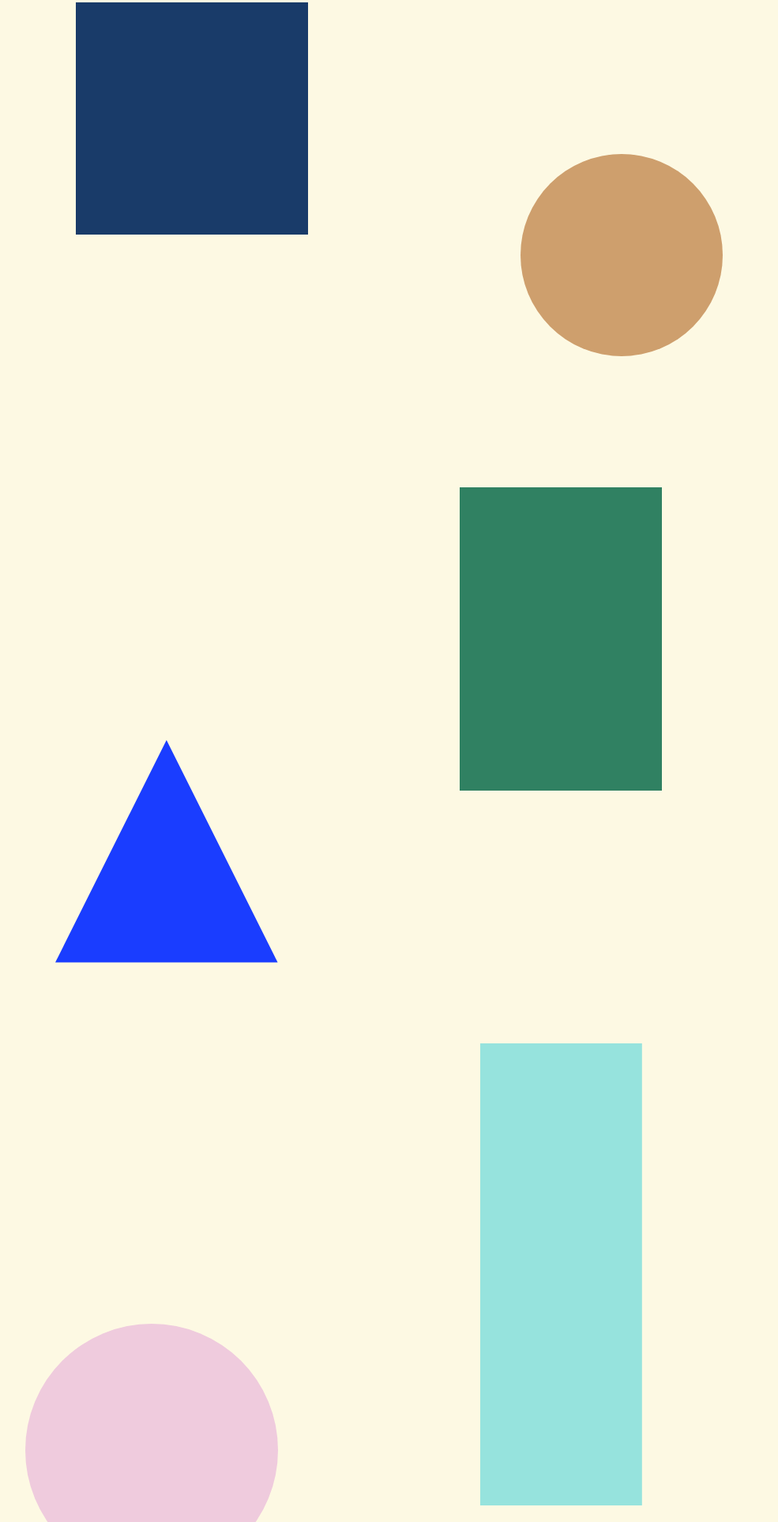
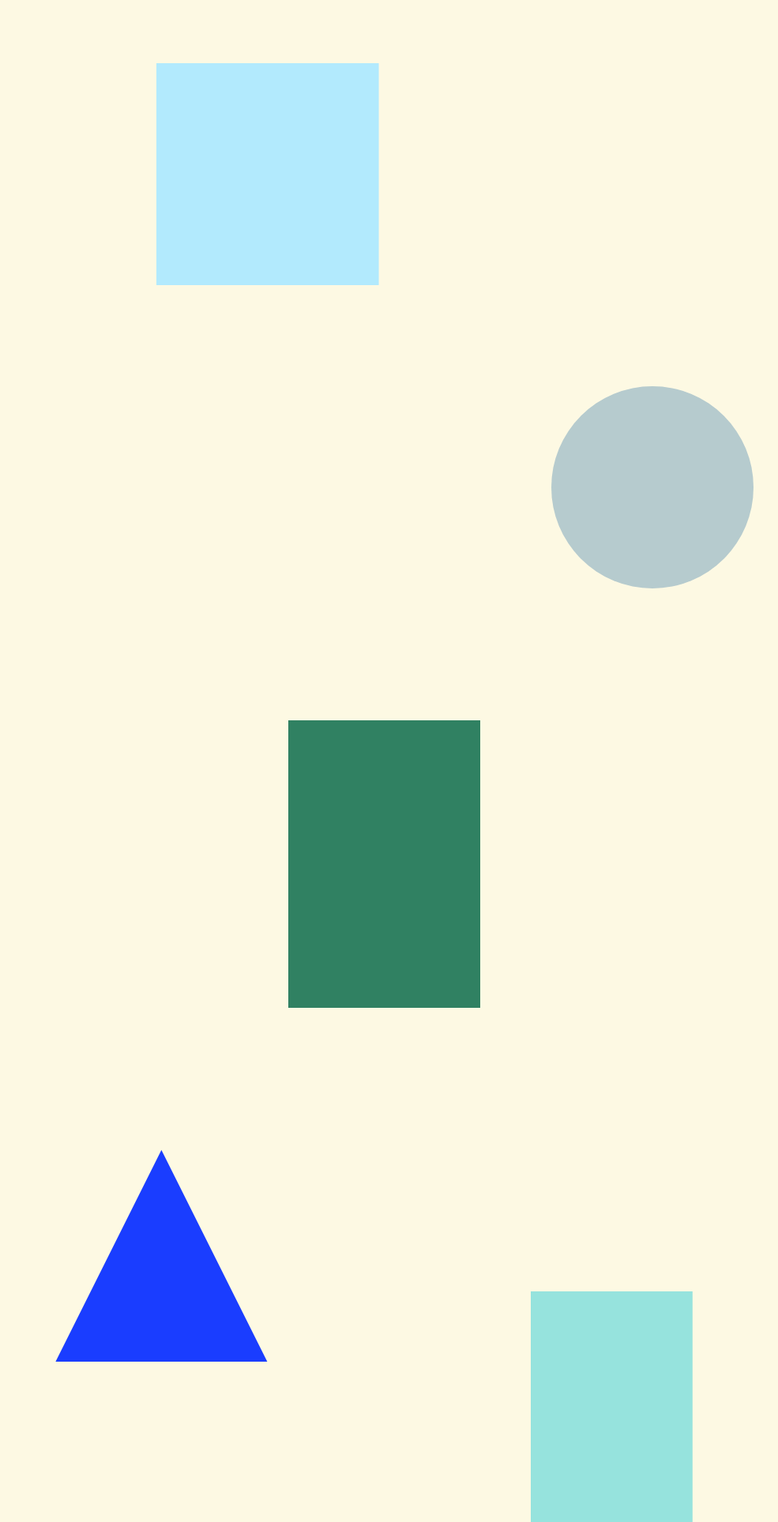
Before and after one commit to Mohiohio/brick-foundry, a website: page src/work/index.html in a window 1280 px wide. Shown: the part 1837-3764 px from the top of the page at 79% size, without its empty margins (160-1145 px from the left). Drawn offline with Linux system fonts and the light colour scheme; a web font is replaced by a local one.

Commit message:
stewing over index

```diff
--- a/src/work/index.html
+++ b/src/work/index.html
@@ -208,7 +208,7 @@
               </a>
             </li>
 
-            <li class="work-item" style="margin-left: 20vw; margin-top: 1vw">
+            <li class="work-item" style="margin-left: 20vw; margin-top: 3vw">
               <a href="/work/insight-faces.html" style="width: 15vw">
                 <div
                   class="work-item__image"
@@ -222,7 +222,7 @@
               </a>
             </li>
 
-            <li class="work-item" style="margin-left: 53vw; margin-top: -15vw">
+            <li class="work-item" style="margin-left: 55vw; margin-top: -13vw">
               <a href="/work/smoko-room.html" style="width: 28vw">
                 <div
                   class="work-item__image"
@@ -234,8 +234,8 @@
               </a>
             </li>
 
-            <li class="work-item" style="margin-left: 20vw; margin-top: 17vw">
-              <a href="/work/ksubi-still-life.html" style="width: 23vw">
+            <li class="work-item" style="margin-left: 28vw; margin-top: 19vw">
+              <a href="/work/ksubi-still-life.html" style="width: 22vw">
                 <div
                   class="work-item__image"
                   style="
@@ -243,25 +243,25 @@
                   "
                 ></div>
                 <svg class="work-item__shape" viewBox="0 0 200 200">
-                  <use href="#shape-illustration" fill="#193B69" />
+                  <use href="#shape-illustration" fill="#b2eafd" />
                 </svg>
               </a>
             </li>
 
-            <li class="work-item" style="margin-left: 64vw; margin-top: -8vw">
+            <li class="work-item" style="margin-left: 67vw; margin-top: 10vw">
               <a href="/work/skraps.html" style="width: 20vw">
                 <div
                   class="work-item__image"
                   style="background-image: url(../assets/hovers/skraps.png)"
                 ></div>
                 <svg class="work-item__shape" viewBox="0 0 200 200">
-                  <use href="#shape-branding" fill="#CE9F6D" />
+                  <use href="#shape-branding" fill="#b6cbce" />
                 </svg>
               </a>
             </li>
 
-            <li class="work-item" style="margin-left: 58vw; margin-top: 13vw">
-              <a href="/work/insight-mayhem.html" style="width: 20vw">
+            <li class="work-item" style="margin-left: 41vw; margin-top: 13vw">
+              <a href="/work/insight-mayhem.html" style="width: 19vw">
                 <div
                   class="work-item__image"
                   style="
@@ -274,8 +274,8 @@
               </a>
             </li>
 
-            <li class="work-item" style="margin-left: 18vw; margin-top: -5vw">
-              <a href="/work/ilk-publication.html" style="width: 22vw">
+            <li class="work-item" style="margin-left: 18vw; margin-top: 14vw">
+              <a href="/work/ilk-publication.html" style="width: 21vw">
                 <div
                   class="work-item__image"
                   style="
@@ -288,7 +288,7 @@
               </a>
             </li>
 
-            <li class="work-item" style="margin-left: 60vw; margin-top: 8vw">
+            <li class="work-item" style="margin-left: 65vw; margin-top: -7vw">
               <a href="/work/insight-dark-cult.html" style="width: 16vw">
                 <div
                   class="work-item__image"
@@ -302,8 +302,8 @@
               </a>
             </li>
 
-            <li class="work-item" style="margin-left: 15vw; margin-top: -18vw">
-              <a href="/work/side-on.html" style="width: 25vw">
+            <li class="work-item" style="margin-left: 20vw; margin-top: -5vw">
+              <a href="/work/side-on.html" style="width: 24vw">
                 <div
                   class="work-item__image"
                   style="background-image: url(../assets/hovers/side_on.png)"
@@ -314,8 +314,8 @@
               </a>
             </li>
 
-            <li class="work-item" style="margin-left: 53vw; margin-top: 15vw">
-              <a href="/work/ksubi-pentagram.html" style="width: 26vw">
+            <li class="work-item" style="margin-left: 58vw; margin-top: 12vw">
+              <a href="/work/ksubi-pentagram.html" style="width: 22vw">
                 <div
                   class="work-item__image"
                   style="
@@ -328,7 +328,7 @@
               </a>
             </li>
 
-            <li class="work-item" style="margin-left: 19vw; margin-top: -8vw">
+            <li class="work-item" style="margin-left: 21vw; margin-top: 4vw">
               <a href="/work/humanly-delights.html" style="width: 17vw">
                 <div
                   class="work-item__image"
```
